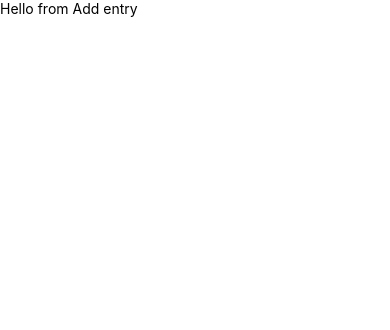
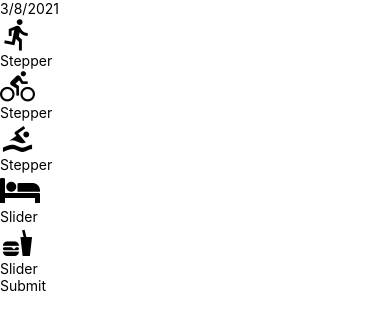
Before and after one commit to tasawernawaz/udacifitness, a React Native app: screen / in a window 390 px wide. Shown: the top 330 px of the page. Built offline with nearby package versions, Linux system fonts and the light colour scheme.

Commit message:
feat: basic components skeloton

```diff
--- a/components/AddEntry.js
+++ b/components/AddEntry.js
@@ -1,13 +1,101 @@
 import React, { Component } from 'react'
-import  { View, Text } from 'react-native'
-import {getMetricMetaInfo} from '../utils/helpers'
+import  { View, TouchableOpacity, Text } from 'react-native'
+import { getMetricMetaInfo, timeToString} from '../utils/helpers'
+import UdaciSlider from '../components/UdaciSlider'
+import UdaciSteppers from '../components/UdaciSteppers'
+import DateHeader from '../components/DateHeader'
 
 
+function SubmitBtn({onPress}) {
+    return (
+        <TouchableOpacity
+          onPress={onPress}>
+            <Text>Submit</Text>
+        </TouchableOpacity>
+      )
+}
+
 export default class AddEntry extends Component {
+
+    state = {
+        run: 0,
+        bike: 0,
+        swim: 0,
+        sleep: 0,
+        eat: 0
+    }
+
+    increament = (metric) => {
+        const { max, step } = getMetricMetaInfo(metric)
+
+        this.setState((currentState) => {
+            const count = currentState[metric] + step
+            return {
+                [metric]: count > max ? max : count
+            }
+        })
+    }
+
+    decrement = (metric) => {
+        const { step } = getMetricMetaInfo(metric)
+
+        this.setState((currentState) => {
+            const count = currentState[metric] - step
+            return {
+                [metric]: count < 0 ? 0 : count
+            }
+        })
+    }
+
+    slide = (metric, value) => {
+        this.setState(() => ({
+            [metric]: value
+        }))
+    }
+
+    submit = () => {
+        const key = timeToString()
+        const entry = this.state
+
+        this.setState(() => ({
+            run: 0,
+            bike: 0,
+            swim: 0,
+            sleep: 0,
+            eat: 0
+        }))
+
+        //update redux
+        //navigate to home
+        //save to db
+        //clear local notifications
+    }
     render () {
+        const metaInfo = getMetricMetaInfo()
         return (
             <View>
-                <Text>Hello from Add entry</Text>
+                <DateHeader date={(new Date().toLocaleDateString())}/>
+                { Object.keys(metaInfo).map(key => {
+                    const { getIcon, type, ...rest } = metaInfo[key]
+                    const value = this.state[key]
+                    return (
+                        <View key={key}>
+                            {getIcon()}
+                            {type === 'slider'
+                            ? <UdaciSlider
+                            value={value}
+                            onChange={(value) => this.slide(metric, value)}
+                            {...rest}
+                            />
+                            : <UdaciSteppers
+                            value={value}
+                            onIncrement={() => this.increament(key)}
+                            onDecrement={() => this.decrement(key)}
+                            />}
+                        </View>
+                    )
+                })}
+                <SubmitBtn onPress={this.submit}/>
             </View>
         )
     }
--- /dev/null
+++ b/components/DateHeader.js
@@ -0,0 +1,8 @@
+import React from 'react'
+import {Text} from 'react-native'
+
+export default function DateHeader({date}) {
+    return (
+        <Text>{date}</Text>
+    )
+}
--- /dev/null
+++ b/components/UdaciSlider.js
@@ -0,0 +1,10 @@
+import React from 'react'
+import { View, Text } from 'react-native'
+
+export default function UdaciSlider() {
+    return (
+        <View>
+            <Text>Slider</Text>
+        </View>
+    )
+}
--- /dev/null
+++ b/components/UdaciSteppers.js
@@ -0,0 +1,10 @@
+import React from 'react'
+import { View, Text } from 'react-native'
+
+export default function UdaciSteppers() {
+    return (
+        <View>
+            <Text>Stepper</Text>
+        </View>
+    )
+}
```
